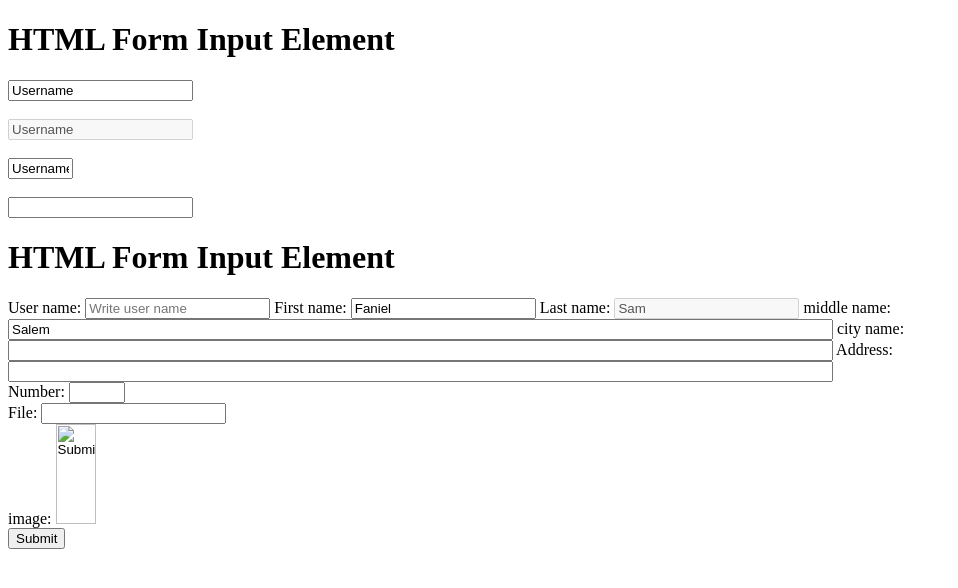
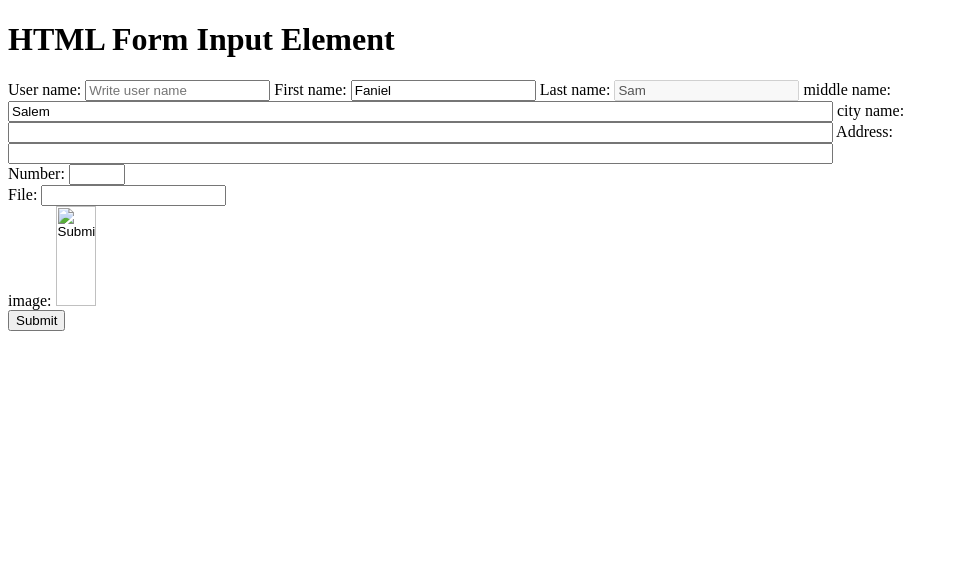
Before and after one commit to Rufaela/HTML-Form, a plain HTML site: page index.html in a window 1280 px wide. Shown: the whole page, without its empty margins (0-958 px from the left). Drawn offline with Linux system fonts and the light colour scheme.

Commit message:
fifth message

```diff
--- a/index.html
+++ b/index.html
@@ -6,21 +6,6 @@
     <title>HTML Form</title>
 </head>
 <body>
-<form>
-  <h1>HTML Form Input Element</h1>
-  <input type="text" value="Username"
-   name="rufaela" id="username" readonly><br><br>
-  <input type="text" value="Username"
-   name="rufaela" id="name" disabled><br><br>
-   <input type="text" value="Username"
-   name="rufaela" maxlength="5" size="5"><br><br>
-   <input type="password">
-</form>
-</body>
-</html>
-
-<body>
-<head>
  <h1>HTML Form Input Element</h1>
  <form>
   User name: <input type="text" name="username" placeholder="Write user name" required/>
```
